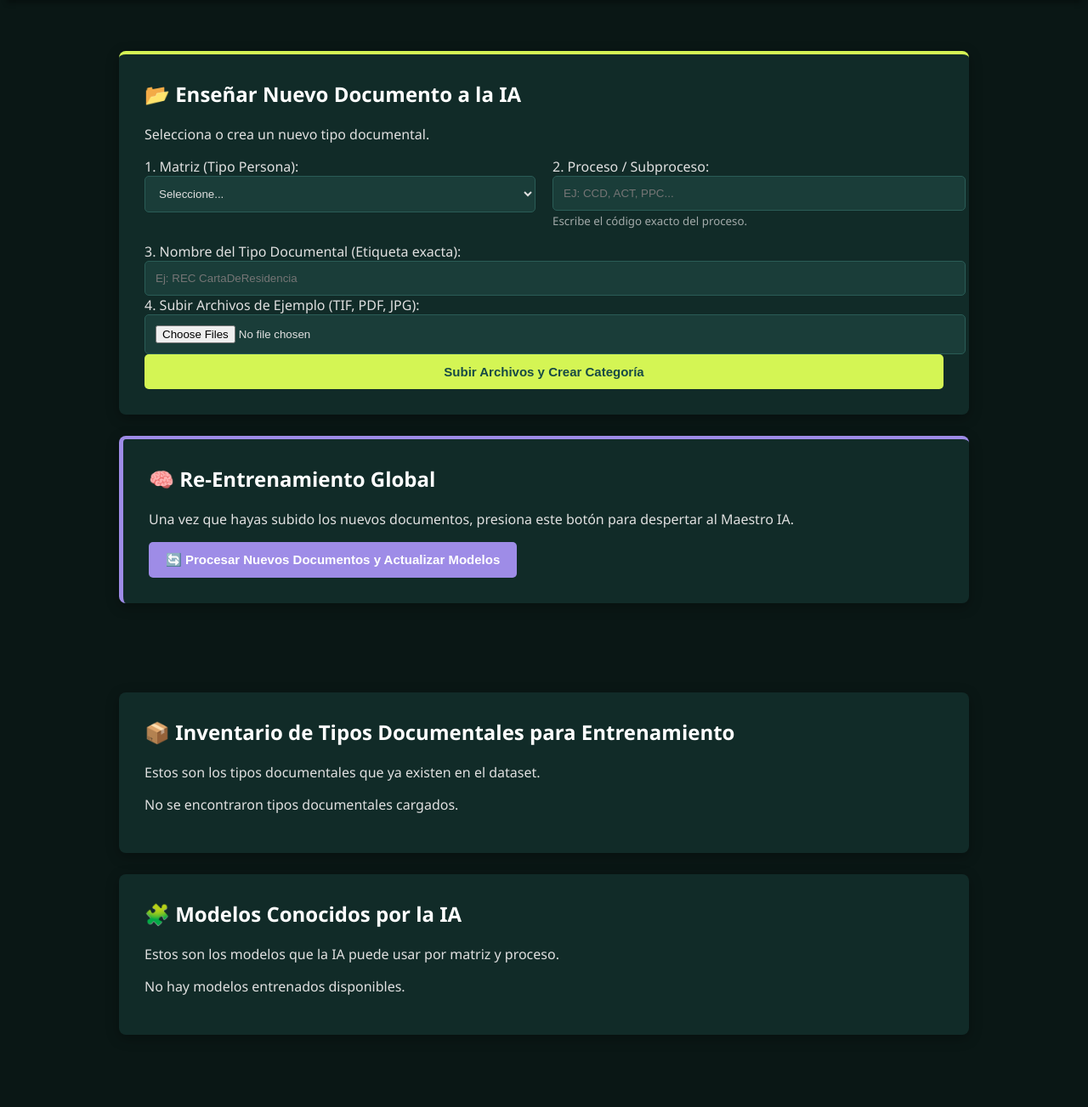
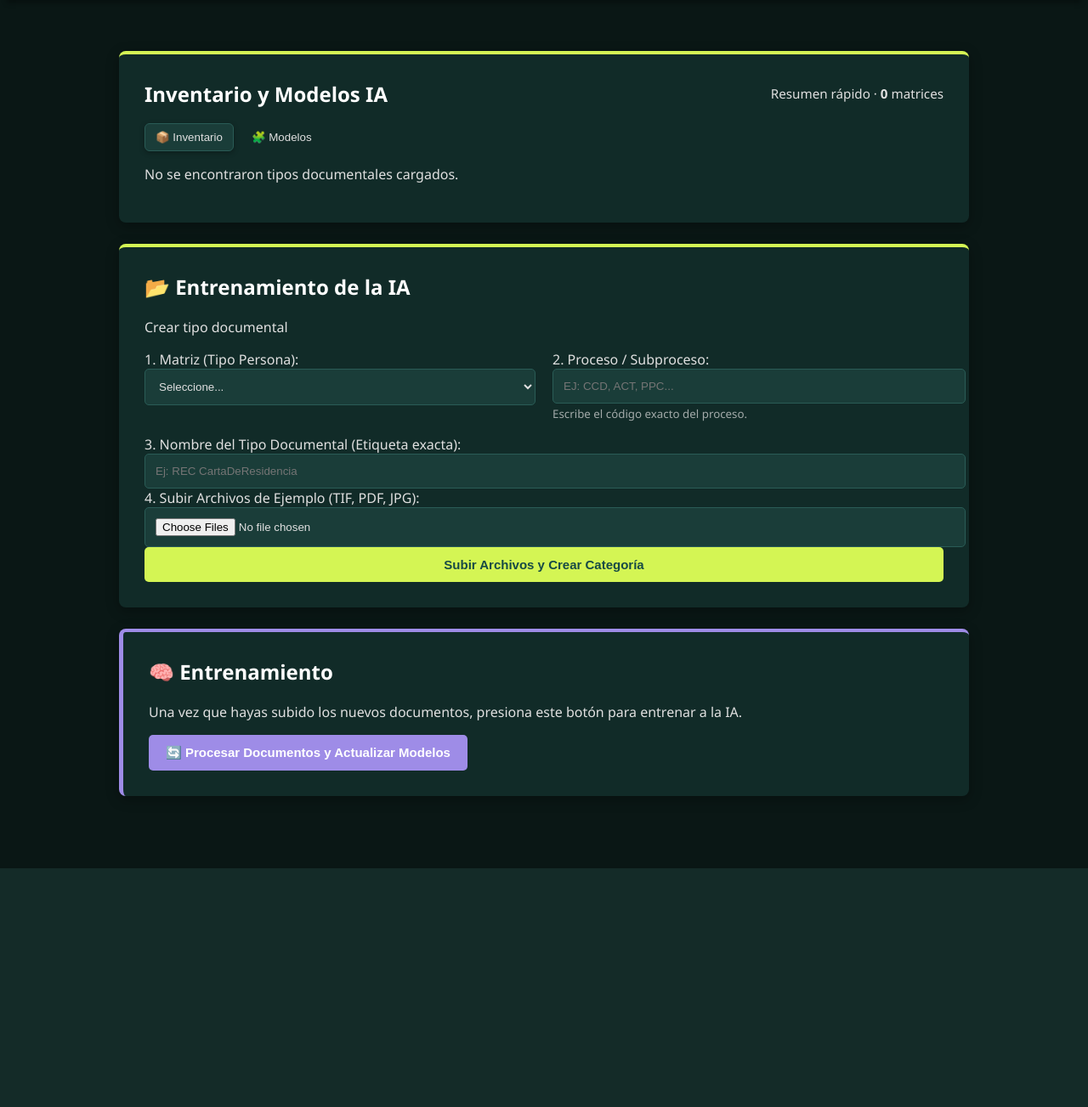
Before and after one commit to n4riix/ProyectoCdc, a Flask app: page /admin in a window 1280 px wide. Shown: the part 82-1385 px from the top of the page at 85% size. After the commit the page ends 1104 px from the top, so only its background shows below. Run offline with Flask 3, Linux system fonts and the light colour scheme; the visitor is signed in with stand-in values (Sample User, id 1).

Commit message:
feat: MVP 1.0 estable - Arquitectura Docker, Auditor IA, OCR y Dashboard

```diff
--- a/docker-compose.yml
+++ b/docker-compose.yml
@@ -16,7 +16,7 @@ services:
     volumes:
       - ./web_app:/app
       - ./volumen_compartido:/volumen_compartido
-      - ./volumen_compartido/paddle_modelos:/root/.paddleocr
+      - ./volumen_compartido/paddle_modelos:/home/appuser/.paddleocr
     restart: unless-stopped
 
   # ----------------------------------------------------
@@ -32,5 +32,5 @@ services:
     volumes:
       - ./trainer_app:/app
       - ./volumen_compartido:/volumen_compartido
-      - ./volumen_compartido/paddle_modelos:/root/.paddleocr
+      - ./volumen_compartido/paddle_modelos:/home/appuser/.paddleocr
     # Sin 'restart' ni puertos, se queda dormido hasta que lo llamemos
--- a/web_app/app.py
+++ b/web_app/app.py
@@ -3,6 +3,8 @@ from core.db_models import inicializar_base_datos, verificar_usuario
 from core.inventory import obtener_inventario_tipos_documentales, obtener_modelos_conocidos, extension_permitida
 from werkzeug.utils import secure_filename
 import os
+import shutil
+from datetime import datetime
 
 # Importamos nuestro nuevo motor auditor
 from core.auditor import procesar_lote_kofax
@@ -137,6 +139,17 @@ def estado_entrenamiento():
     else:
         return jsonify({"estado": "listo"})
 
+@app.route('/admin/refresh_inventario')
+@login_requerido
+def refresh_inventario():
+    """Retorna el inventario y los modelos conocidos en JSON para actualización parcial del UI."""
+    inventario = obtener_inventario_tipos_documentales()
+    modelos = obtener_modelos_conocidos()
+    return jsonify({
+        'inventario': inventario,
+        'modelos': modelos
+    })
+
 @app.route('/logout')
 def logout():
     session.clear()
--- a/web_app/static/css/estilo_banco.css
+++ b/web_app/static/css/estilo_banco.css
@@ -71,6 +71,23 @@ body { font-family: 'Segoe UI', sans-serif; background-color: var(--bg-body); co
 .small-card strong { display: block; margin-bottom: 8px; }
 .small-card p { margin: 0; color: var(--text-main); font-size: 0.95rem; line-height: 1.4; }
 
+/* Tabs for compact inventory/models */
+.tabs { display:flex; gap:8px; }
+.tab { padding:8px 12px; border-radius:6px; border:1px solid transparent; background: transparent; cursor:pointer; color:var(--text-main); }
+.tab.active { background:var(--input-bg); border-color:var(--input-border); box-shadow: 0 2px 6px var(--card-shadow); }
+.tab-content { margin-top:12px; }
+.compact-table { width:100%; border-collapse: collapse; font-size:0.95rem; }
+.compact-table th, .compact-table td { text-align:left; padding:10px 12px; border-bottom: 1px solid rgba(0,0,0,0.06); }
+.compact-table thead th { font-weight:700; color:var(--text-heading); }
+.compact-table tr:hover td { background: rgba(0,0,0,0.02); }
+.tab-pane { display:none; }
+.tab-pane.active { display:block; }
+
+/* Chips for class labels */
+.chip { display:inline-block; background: rgba(0,0,0,0.06); color: var(--text-main); padding:6px 10px; border-radius:999px; margin:2px 6px 2px 0; font-size:0.85rem; }
+.chip:hover { background: rgba(0,0,0,0.10); }
+
+
 /* Botones base */
 .btn { padding: 12px 20px; border: none; border-radius: 5px; cursor: pointer; font-size: 15px; font-weight: bold; text-decoration: none; display: inline-block; transition: all 0.3s ease; }
 .btn:hover { transform: translateY(-2px); box-shadow: 0 4px 8px var(--card-shadow); }
--- a/web_app/templates/admin.html
+++ b/web_app/templates/admin.html
@@ -35,8 +35,76 @@
         {% endwith %}
 
         <div class="card">
-            <h2>📂 Enseñar Nuevo Documento a la IA</h2>
-            <p> Selecciona o crea un nuevo tipo documental.</p>
+            <div style="display:flex; justify-content:space-between; align-items:center;">
+                <h2 style="margin:0">Inventario y Modelos IA</h2>
+                <div style="font-size:0.95rem; color:var(--text-main);">Resumen rápido · <strong>{{ inventario | length if inventario else 0 }}</strong> matrices</div>
+            </div>
+
+            <div class="tabs" style="margin-top:18px;">
+                <button class="tab active" data-target="tab-inventario">📦 Inventario</button>
+                <button class="tab" data-target="tab-modelos">🧩 Modelos</button>
+            </div>
+
+            <div class="tab-content" style="margin-top:16px;">
+                <div id="tab-inventario" class="tab-pane active">
+                    {% if inventario %}
+                        <table class="compact-table">
+                            <thead>
+                                <tr><th>Matriz</th><th>Subproceso</th><th>Clases</th></tr>
+                            </thead>
+                            <tbody>
+                            {% for matriz, subprocesos in inventario.items() %}
+                                {% for subproceso, clases in subprocesos.items() %}
+                                    <tr>
+                                        <td>{{ matriz }}</td>
+                                        <td>{{ subproceso }}</td>
+                                        <td>
+                                            {% for c in clases %}
+                                                <span class="chip">{{ c }}</span>
+                                            {% endfor %}
+                                        </td>
+                                    </tr>
+                                {% endfor %}
+                            {% endfor %}
+                            </tbody>
+                        </table>
+                    {% else %}
+                        <p>No se encontraron tipos documentales cargados.</p>
+                    {% endif %}
+                </div>
+
+                <div id="tab-modelos" class="tab-pane">
+                    {% if modelos_conocidos %}
+                        <table class="compact-table">
+                            <thead>
+                                <tr><th>Matriz</th><th>Subproceso</th><th>Clases (IA)</th></tr>
+                            </thead>
+                            <tbody>
+                            {% for matriz, subprocesos in modelos_conocidos.items() %}
+                                {% for subproceso, info in subprocesos.items() %}
+                                    <tr>
+                                        <td>{{ matriz }}</td>
+                                        <td>{{ subproceso }}</td>
+                                        <td>
+                                            {% for c in info.clases %}
+                                                <span class="chip">{{ c }}</span>
+                                            {% endfor %}
+                                        </td>
+                                    </tr>
+                                {% endfor %}
+                            {% endfor %}
+                            </tbody>
+                        </table>
+                    {% else %}
+                        <p>No hay modelos entrenados disponibles.</p>
+                    {% endif %}
+                </div>
+            </div>
+        </div>
+
+        <div class="card">
+            <h2>📂 Entrenamiento de la IA</h2>
+            <p> Crear tipo documental</p>
 
             <form action="/admin/subir_documentos" method="POST" enctype="multipart/form-data">
 
@@ -73,60 +141,17 @@
         </div>
 
         <div class="card" style="border-left: 5px solid var(--color-action-purple); border-top: 4px solid var(--color-action-purple);">
-            <h2>🧠 Re-Entrenamiento Global</h2>
-            <p>Una vez que hayas subido los nuevos documentos, presiona este botón para despertar al Maestro IA.</p>
-            <button id="btn-entrenar" class="btn btn-action-purple">
-                🔄 Procesar Nuevos Documentos y Actualizar Modelos
+            <h2>🧠 Entrenamiento</h2>
+            <p>Una vez que hayas subido los nuevos documentos, presiona este botón para entrenar a la IA.</p>
+            <button id="btn-entrenar" type="button" class="btn btn-action-purple">
+                🔄 Procesar Documentos y Actualizar Modelos
             </button>
-        </div>
-    </div>
-
-    <div class="container">
-        <div class="card" style="border-left: 5px solid var(--color-action-green); border-top: 4px solid var(--color-action-green);">
-            <h2>📦 Inventario de Tipos Documentales para Entrenamiento</h2>
-            <p>Estos son los tipos documentales que ya existen en el dataset.</p>
-            {% if inventario %}
-                {% for matriz, subprocesos in inventario.items() %}
-                    <div class="section-group">
-                        <h3>{{ matriz }} - {{ 'Natural' if matriz == 'BT' else 'Jurídica' }}</h3>
-                        {% for subproceso, clases in subprocesos.items() %}
-                            <div class="small-card">
-                                <strong>{{ subproceso }}</strong>
-                                <p>{{ clases | join(', ') }}</p>
-                            </div>
-                        {% endfor %}
-                    </div>
-                {% endfor %}
-            {% else %}
-                <p>No se encontraron tipos documentales cargados.</p>
-            {% endif %}
-        </div>
-
-        <div class="card" style="border-left: 5px solid var(--color-action-sky); border-top: 4px solid var(--color-action-sky);">
-            <h2>🧩 Modelos Conocidos por la IA</h2>
-            <p>Estos son los modelos que la IA puede usar por matriz y proceso.</p>
-            {% if modelos_conocidos %}
-                {% for matriz, subprocesos in modelos_conocidos.items() %}
-                    <div class="section-group">
-                        <h3>{{ matriz }} - {{ 'Natural' if matriz == 'BT' else 'Jurídica' }}</h3>
-                        {% for subproceso, info in subprocesos.items() %}
-                            <div class="small-card">
-                                <strong>{{ subproceso }}</strong>
-                                <p>Estado: <span style="font-weight: 700;">{{ 'Entrenado' if info.entrenado else 'No Entrenado' }}</span></p>
-                                <p>Clases: {{ info.clases | join(', ') }}</p>
-                            </div>
-                        {% endfor %}
-                    </div>
-                {% endfor %}
-            {% else %}
-                <p>No hay modelos entrenados disponibles.</p>
-            {% endif %}
         </div>
     </div>
 
     <div id="modal-carga" style="display: none; position: fixed; top: 0; left: 0; width: 100%; height: 100%; background: rgba(0,0,0,0.85); z-index: 1000; justify-content: center; align-items: center; transition: 0.3s;">
         <div class="card" style="width: 450px; text-align: center; border-top: 4px solid var(--border-accent);">
-            <h3 id="modal-titulo" style="color: var(--text-heading);">Despertando IA...</h3>
+            <h3 id="modal-titulo" style="color: var(--text-heading);">Entrenando IA...</h3>
             <p id="modal-texto" style="font-size: 1.1rem; color: var(--text-main);">
                 Orden recibida<span class="animated-dots"></span>
             </p>
@@ -147,6 +172,19 @@
     <script src="{{ url_for('static', filename='js/theme.js') }}"></script>
 
     <script>
+        // Tabs simple
+        document.addEventListener('DOMContentLoaded', () => {
+            const tabs = document.querySelectorAll('.tab');
+            tabs.forEach(t => t.addEventListener('click', (e) => {
+                tabs.forEach(x => x.classList.remove('active'));
+                e.currentTarget.classList.add('active');
+
+                document.querySelectorAll('.tab-pane').forEach(p => p.classList.remove('active'));
+                const target = e.currentTarget.getAttribute('data-target');
+                const pane = document.getElementById(target);
+                if (pane) pane.classList.add('active');
+            }));
+
             const btnEntrenar = document.getElementById('btn-entrenar');
             const modal = document.getElementById('modal-carga');
             const titulo = document.getElementById('modal-titulo');
@@ -165,6 +203,7 @@
             btnEntrenar.addEventListener('click', () => {
                 if(!confirm('¿Seguro que deseas iniciar el re-entrenamiento global de Intexus?')) return;
 
+                btnEntrenar.disabled = true;
                 modal.style.display = 'flex';
                 // Arranca en Verde Lima
                 actualizarUIProgreso(5, 'var(--border-accent)');
@@ -174,8 +213,17 @@
                 btnCerrar.style.display = 'none';
 
                 fetch('/admin/entrenar', { method: 'POST' })
-            .then(res => res.json())
+                .then(res => {
+                    if (!res.ok) {
+                        throw new Error(`HTTP ${res.status}`);
+                    }
+                    return res.json();
+                })
                 .then(data => {
+                    if (data.error) {
+                        throw new Error(data.error);
+                    }
+
                     titulo.innerText = 'Procesamiento en Backend';
                     texto.innerHTML = 'Aprendiendo<span class="animated-dots"></span>';
 
@@ -184,32 +232,50 @@
                     // 2. Preguntar cada 2 segundos al backend cómo va
                     intervalo = setInterval(() => {
                         fetch('/admin/estado_entrenamiento')
-                    .then(res => res.json())
+                        .then(res => {
+                            if (!res.ok) throw new Error(`HTTP ${res.status}`);
+                            return res.json();
+                        })
                         .then(estadoData => {
                             if(estadoData.estado === 'procesando') {
-                            // Avanzamos la barra lentamente, pero le ponemos un FRENO EXACTO en 99%
                                 if(progresoFalso < 99) {
                                     progresoFalso += 7;
-                                if(progresoFalso > 99) progresoFalso = 99; // Nunca pasará de 99 mientras espera
+                                    if(progresoFalso > 99) progresoFalso = 99;
                                 }
                                 actualizarUIProgreso(progresoFalso);
                             } else {
-                            // ¡Terminó con éxito!
                                 clearInterval(intervalo);
-                            actualizarUIProgreso(100, '#5cb85c'); // Brinca a 100% en color Verde éxito
+                                actualizarUIProgreso(100, '#5cb85c');
                                 titulo.innerText = '¡Entrenamiento Exitoso!';
                                 titulo.style.color = '#5cb85c';
                                 texto.innerText = 'Tipos documentales aprendidos con éxito.';
                                 btnCerrar.style.display = 'block';
+                                setTimeout(() => { window.location.reload(); }, 1200);
                             }
+                        })
+                        .catch(err => {
+                            clearInterval(intervalo);
+                            btnEntrenar.disabled = false;
+                            titulo.innerText = 'Error de Conexión';
+                            texto.innerText = 'No se pudo verificar el estado del entrenamiento.';
+                            btnCerrar.style.display = 'block';
+                            console.error('Estado entrenamiento fetch error', err);
                         });
                     }, 2000);
+                })
+                .catch(err => {
+                    btnEntrenar.disabled = false;
+                    titulo.innerText = 'Error al iniciar';
+                    texto.innerText = `No se pudo enviar la orden de re-entrenamiento: ${err.message}`;
+                    btnCerrar.style.display = 'block';
+                    console.error('Entrenar fetch error', err);
                 });
             });
 
             btnCerrar.addEventListener('click', () => {
                 modal.style.display = 'none';
             });
+        });
     </script>
 </body>
 </html>
```
Also changed, not shown: trainer_app/motor_entrenamiento.py (+100 -24 lines), 1 other file. Lines whose indentation alone changed are shown as unchanged.
